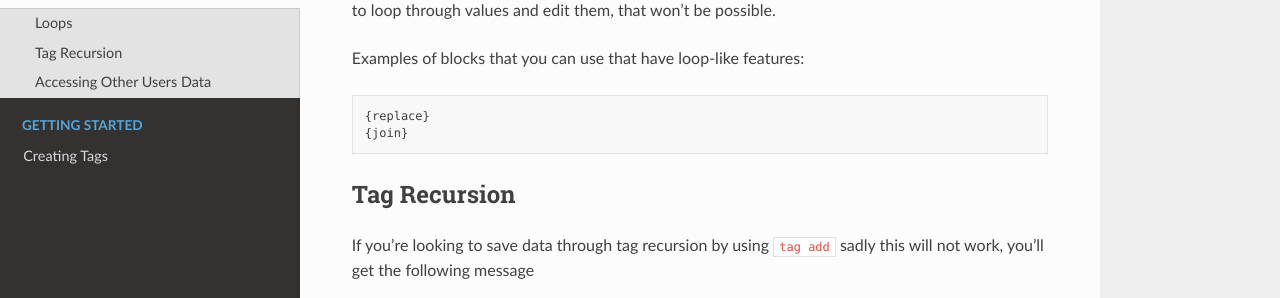
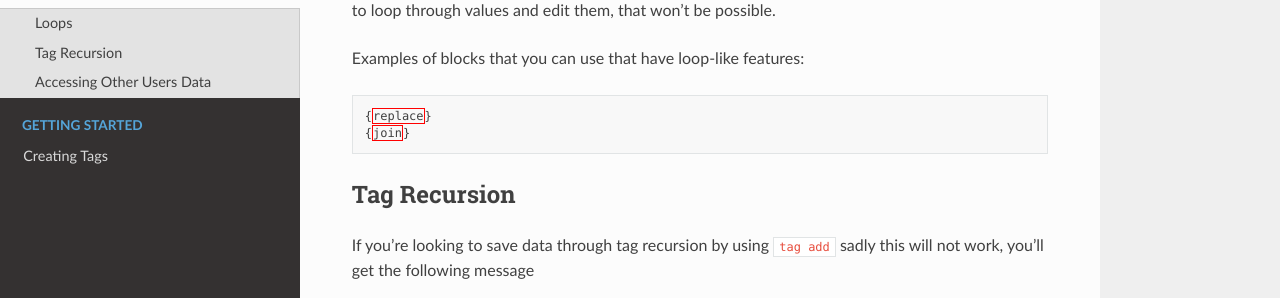
Before and after one commit to Leg3ndary/tagscript-docs, a Sphinx documentation site: the page built from docs/source/FAQ/tag_limits.rst, in a window 1280 px wide and 900 px high. Shown: the part 289-587 px from the top of the window. Built offline with Sphinx 7.4.7 and the Read the Docs theme 2.0.0, drawn with Linux system fonts in a browser that asks for light colours.

Commit message:
Change code block to css

```diff
--- a/docs/source/FAQ/tag_limits.rst
+++ b/docs/source/FAQ/tag_limits.rst
@@ -10,7 +10,7 @@ You will not have access to loops in any way, there are a few exceptions, but in
 
 Examples of blocks that you can use that have loop-like features:
 
-.. code:: ansi
+.. code:: css
 
     {replace}
     {join}
```
